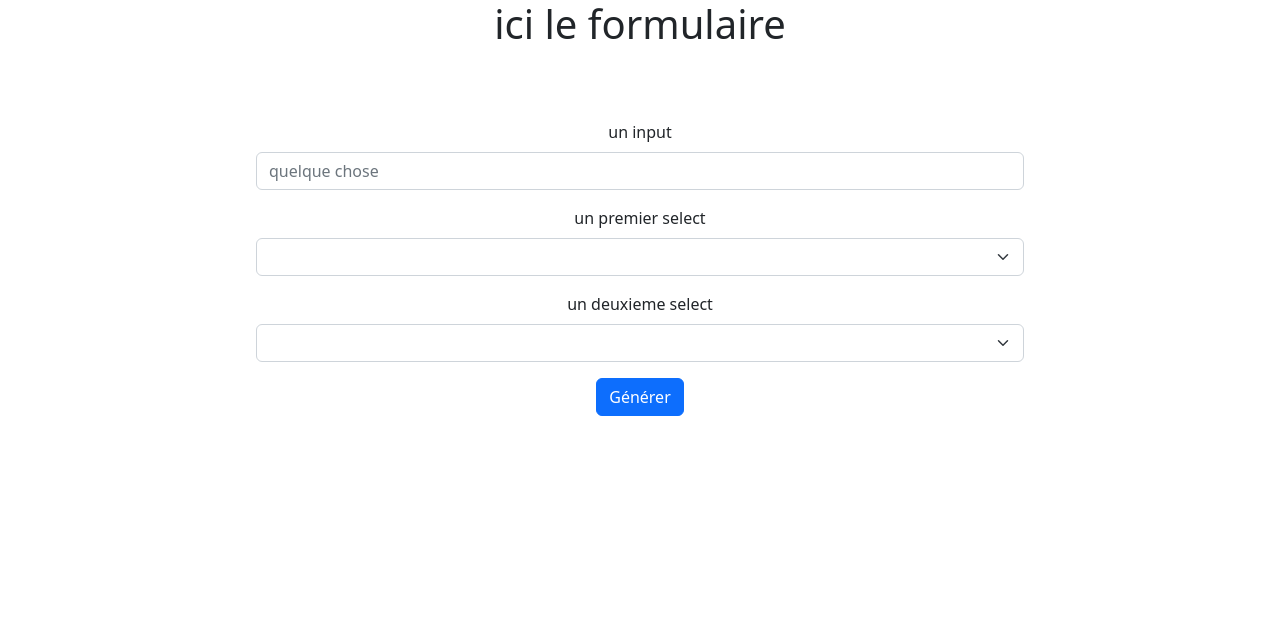
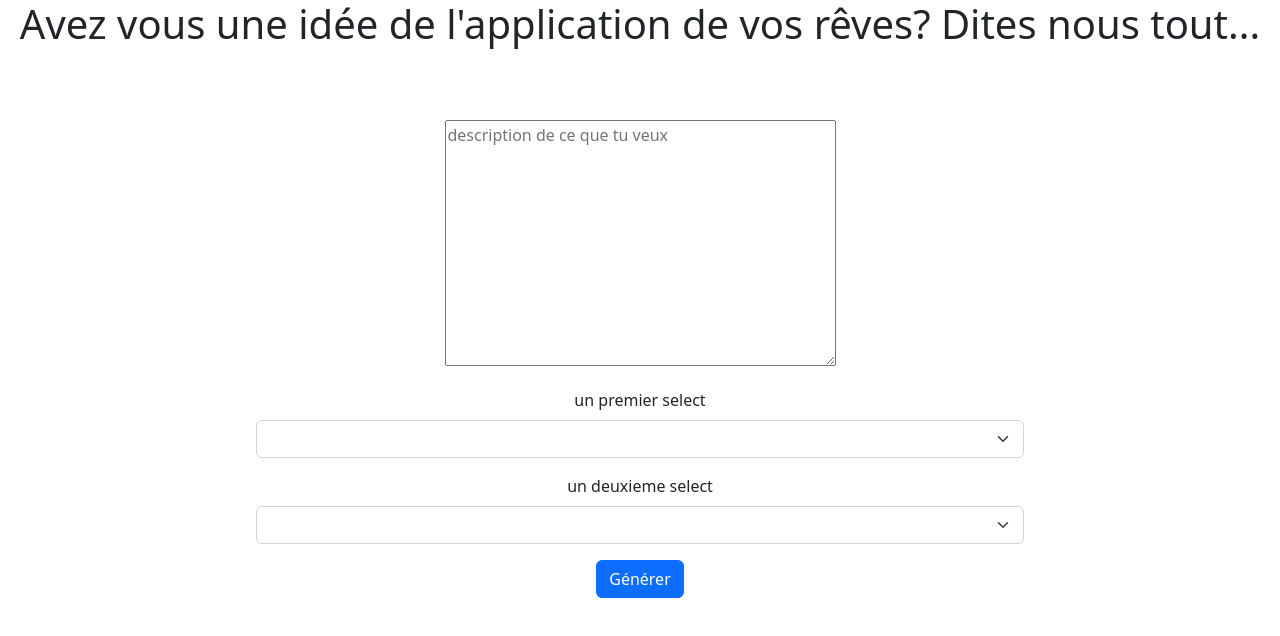
Before and after one commit to MuDraconiis/hackathon2022, a React (Create React App) app in the folder content_generator/: page /generation in a window 1280 px wide. Shown: the top 636 px of the page. Built offline with nearby package versions, Linux system fonts and the light colour scheme.

Commit message:
Generation

```diff
--- a/content_generator/src/components/Generation.js
+++ b/content_generator/src/components/Generation.js
@@ -24,6 +24,7 @@ export default function Generation() {
 
     const [inputs, setInputs] = useState([]);
     const [result, setResult] = useState([]);
+    const [prompt, setPrompt] = useState("");
 
     useEffect(() => {
 
@@ -52,14 +53,15 @@ export default function Generation() {
         console.log(inputs)
         const responseText = await openai.createCompletion({
             model: "text-davinci-003",
-            prompt: "Ecrit une description courte d'un " + inputs['firstinput'] + " de couleur " + inputs['select1'] +  " il " + inputs['select2'],
+            prompt: "Ecrire un argument de vente pour une application" +
+                    "selon cette description: " + prompt + " de couleur " + inputs['select1'] +  " il " + inputs['select2'],
             max_tokens: 100,
             temperature: 0.8,
             n: 10,
         });
 
         const responseImage = await openai.createImage({
-            prompt: inputs["firstinput"] + inputs["select1"] + inputs["select2"],
+            prompt: prompt,
             n: 10,
             size: "512x512",
         });
@@ -76,13 +78,18 @@ export default function Generation() {
         <div>{MyBody()}
             <div>
                 <h1>
-                    ici le formulaire
+                    Avez vous une idée de l'application de vos rêves? Dites nous tout...
                 </h1>
                 <div id="div_form">
                     <Form onSubmit={handleSubmit}>
                         <Form.Group className="mb-3">
-                            <Form.Label>un input</Form.Label>
-                            <Form.Control id="firstinput" name="firstinput" placeholder="quelque chose" onChange={handleChange} />
+                            <textarea
+                                className="app-input"
+                                placeholder="description de ce que tu veux"
+                                onChange={(e) => setPrompt(e.target.value)}
+                                rows="10"
+                                cols="40"
+                            />
                         </Form.Group>
                         <Form.Group className="mb-3">
                             <Form.Label>un premier select</Form.Label>
--- a/content_generator/src/components/Generation1.js
+++ b/content_generator/src/components/Generation1.js
@@ -46,11 +46,11 @@ const generateImage = async () => {
     console.log(res.data.data[0].url);
     console.log(result);
 
-    // {result.length > 0 ? (
-    //     <img className="result-image" src={result} alt="result" />
-    //   ) : (
-    //     <></>
-    //   )}
+    {result.length > 0 ? (
+         <img className="result-image" src={result} alt="result" />
+       ) : (
+         <></>
+       )}
   };
 
 
@@ -58,7 +58,7 @@ const generateImage = async () => {
         <div>{MyBody()}
             <div className="app-main">
                 <>
-                    <h2>Generate an Image using Open AI API</h2>
+                    <h2>Avez vous une idée de l'application de vos rêves? Dites nous tout...</h2>
 
                     <textarea
                         className="app-input"
```
